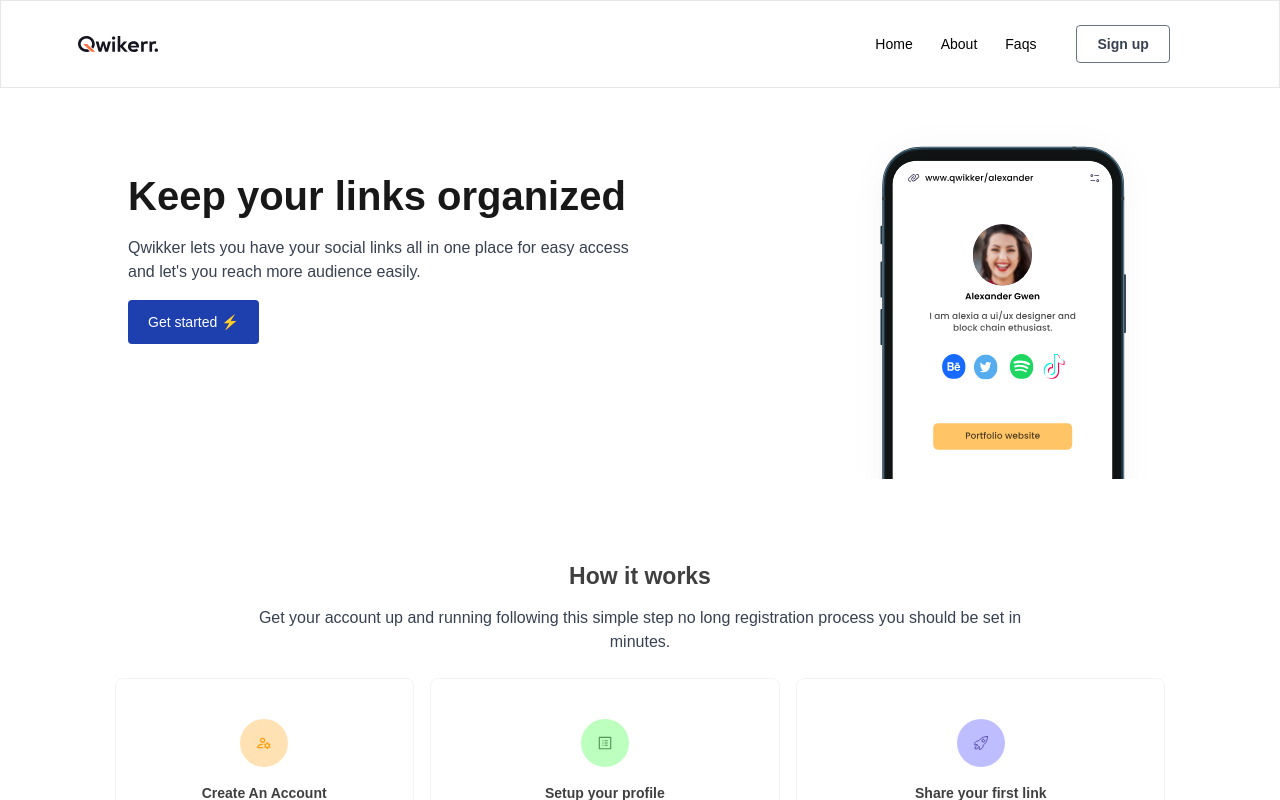
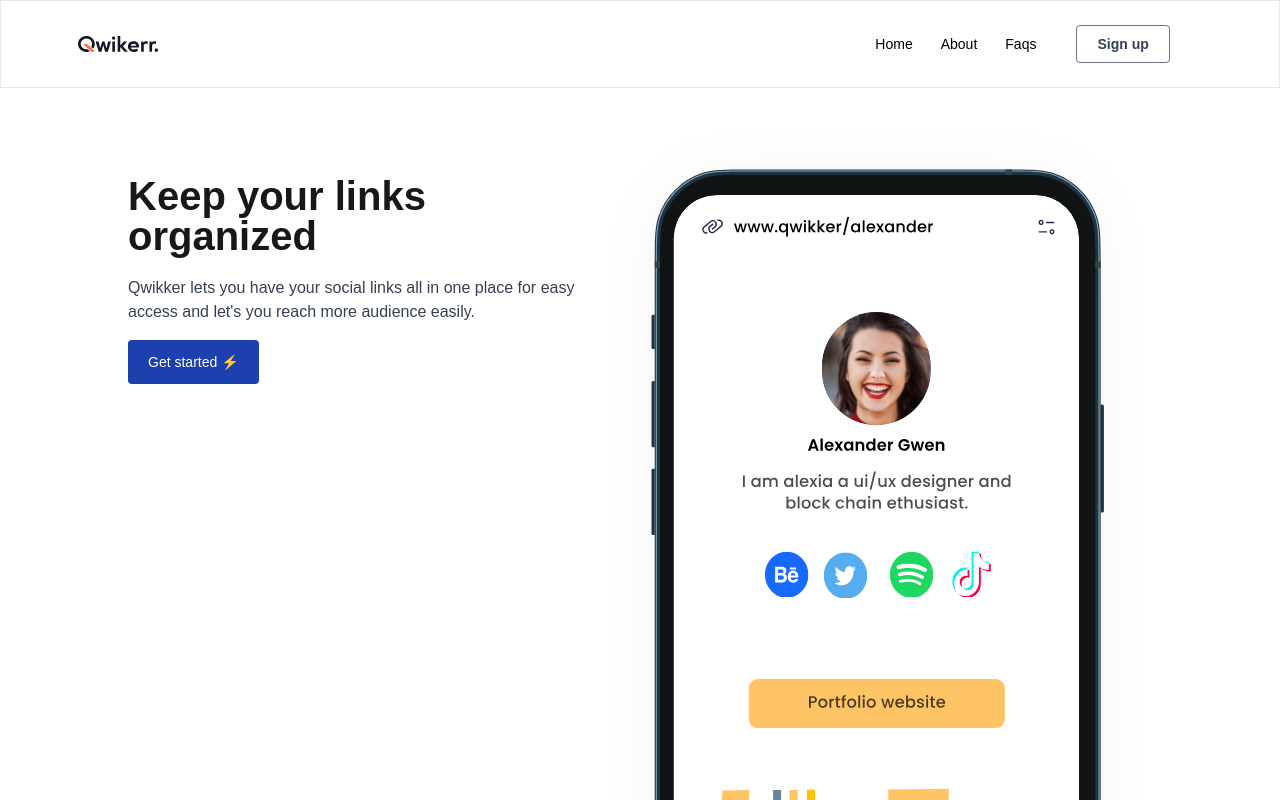
Before and after one commit to addegbenga/Quick, a React (Create React App) app: page / in a window 1280 px wide. Shown: the top 800 px of the page. Built offline with nearby package versions, Linux system fonts and the light colour scheme.

Commit message:
landing page

```diff
--- a/tailwind.config.js
+++ b/tailwind.config.js
@@ -4,7 +4,7 @@ module.exports = {
   theme: {
     extend: {
       width: {
-        '1/7': '300px',
+        '1/7': '600px',
         '2/7': '28.5714286%',
       },
       colors: {
```
